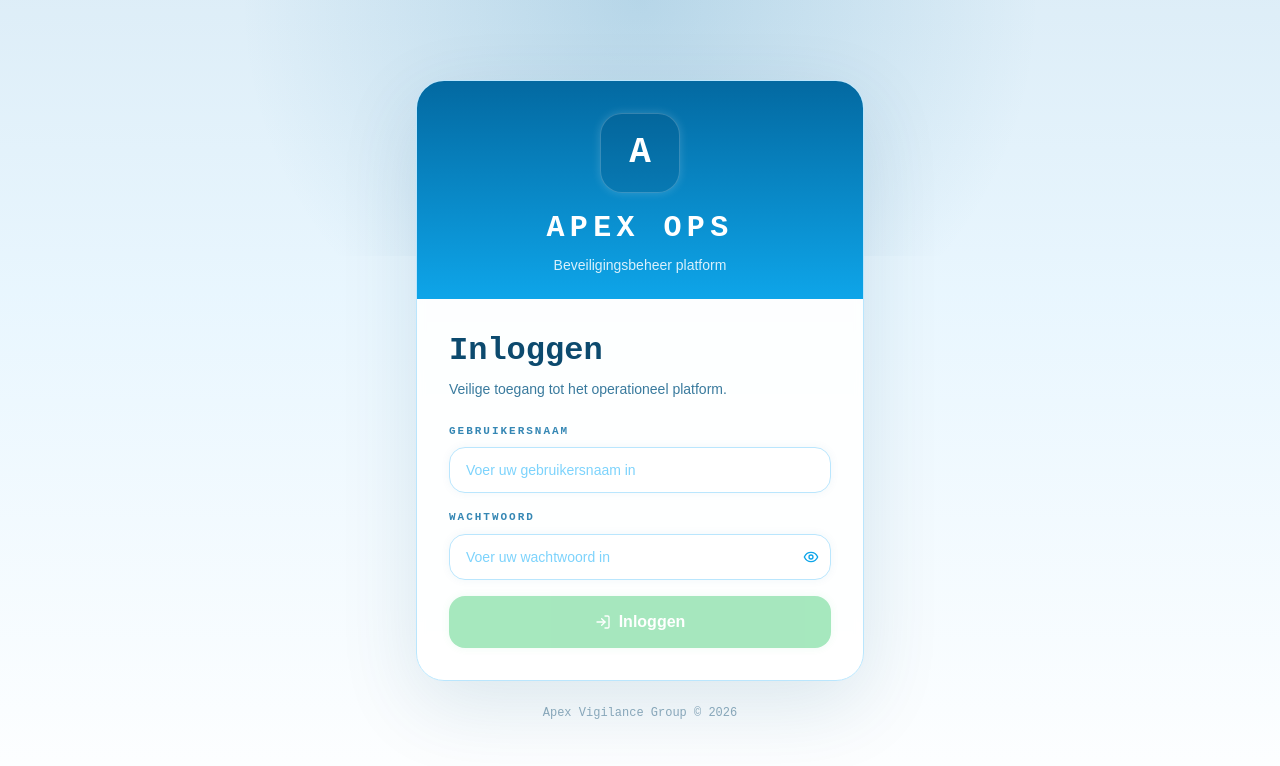
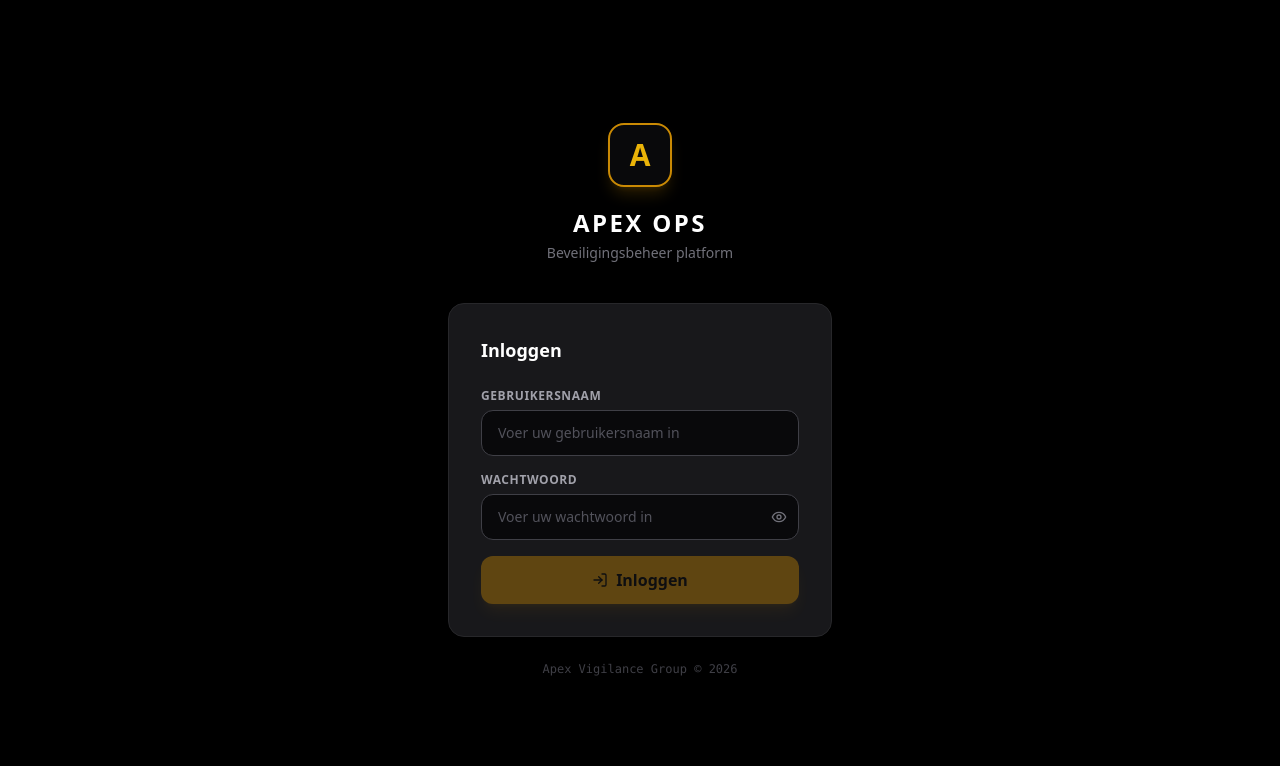
Before and after one commit to ApexVigilance/ApexVigilance, a React (Vite) app: page /#/login in a window 1280 px wide. Shown: the top 766 px of the page. Built offline with nearby package versions, Linux system fonts and the light colour scheme.

Commit message:
Revert "Apply login page exactly to UI UX Pro Max output"
This reverts commit e6a6554822dc15a894d01af4af0417a33a636f61.

```diff
--- a/src/modules/auth/LoginPage.tsx
+++ b/src/modules/auth/LoginPage.tsx
@@ -14,6 +14,7 @@ export const LoginPage: React.FC = () => {
   const [showPass, setShowPass] = useState(false);
   const [loading, setLoading] = useState(false);
 
+  // Already logged in — redirect
   React.useEffect(() => {
     if (isAuthenticated && user) {
       if (user.role === 'admin') navigate('/', { replace: true });
@@ -27,7 +28,7 @@ export const LoginPage: React.FC = () => {
     if (!username || !password) return;
     clearError();
     setLoading(true);
-    await new Promise(r => setTimeout(r, 400));
+    await new Promise(r => setTimeout(r, 400)); // small UX delay
     const ok = login(username, password);
     setLoading(false);
     if (ok) {
@@ -39,55 +40,56 @@ export const LoginPage: React.FC = () => {
   };
 
   return (
-    <div className="min-h-screen bg-[#F0F9FF] text-[#0C4A6E] flex flex-col items-center justify-center p-4 relative overflow-hidden font-['Fira_Sans',sans-serif]">
-      <div className="absolute inset-0 bg-[linear-gradient(180deg,rgba(3,105,161,0.08),rgba(14,165,233,0.03)_38%,rgba(255,255,255,0.92)_100%)] pointer-events-none" />
-      <div className="absolute top-0 left-0 right-0 h-64 bg-[radial-gradient(circle_at_top,rgba(3,105,161,0.18),transparent_58%)] pointer-events-none" />
+    <div className="min-h-screen bg-black flex flex-col items-center justify-center p-4 text-white relative overflow-hidden">
+      {/* Background glow */}
+      <div className="absolute top-0 right-0 w-[500px] h-[500px] bg-yellow-600/8 rounded-full blur-[120px] pointer-events-none" />
+      <div className="absolute bottom-0 left-0 w-[400px] h-[400px] bg-blue-600/8 rounded-full blur-[120px] pointer-events-none" />
 
-      <div className="relative z-10 w-full max-w-md">
-        <div className="rounded-[28px] border border-sky-200 bg-white/90 shadow-[0_24px_80px_rgba(12,74,110,0.12)] backdrop-blur-sm overflow-hidden">
-          <div className="px-8 pt-8 pb-6 bg-[linear-gradient(180deg,#0369A1_0%,#0EA5E9_100%)] text-white text-center">
-            <div className="mx-auto mb-5 flex h-20 w-20 items-center justify-center rounded-[22px] border border-white/20 bg-slate-950/10 shadow-[0_0_10px_rgba(255,255,255,0.18)]">
+      <div className="relative z-10 w-full max-w-sm">
+        {/* Logo */}
+        <div className="flex flex-col items-center mb-10">
           {brandLogoBase64 ? (
-                <img src={brandLogoBase64} alt="Logo" className="h-14 object-contain" />
+            <img src={brandLogoBase64} alt="Logo" className="h-20 object-contain mb-5" />
           ) : (
-                <span className="text-4xl font-semibold font-['Fira_Code',monospace] text-white">A</span>
+            <div className="w-16 h-16 bg-zinc-950 border-2 border-yellow-600 rounded-2xl flex items-center justify-center mb-5 shadow-lg shadow-yellow-600/20">
+              <span className="text-3xl font-black text-yellow-500">A</span>
+            </div>
           )}
-            </div>
-            <h1 className="text-[30px] leading-none tracking-[0.18em] uppercase font-semibold font-['Fira_Code',monospace]">Apex Ops</h1>
-            <p className="mt-3 text-sm text-sky-50/90">Beveiligingsbeheer platform</p>
+          <h1 className="text-2xl font-black uppercase tracking-widest text-white">Apex Ops</h1>
+          <p className="text-zinc-500 text-sm mt-1">Beveiligingsbeheer platform</p>
         </div>
 
-          <div className="px-8 py-8">
-            <h2 className="text-[32px] font-semibold leading-tight font-['Fira_Code',monospace] text-[#0C4A6E] mb-2">Inloggen</h2>
-            <p className="text-sm text-sky-800/80 mb-6">Veilige toegang tot het operationeel platform.</p>
+        {/* Form */}
+        <div className="bg-zinc-900 border border-zinc-800 rounded-2xl p-8 shadow-2xl">
+          <h2 className="text-lg font-black text-white mb-6">Inloggen</h2>
 
           <form onSubmit={handleSubmit} className="space-y-4">
+            {/* Error */}
             {loginError && (
-                <div className="rounded-xl border border-rose-200 bg-rose-50 px-4 py-3 flex items-center gap-2 text-sm text-rose-700">
+              <div className="bg-red-900/20 border border-red-800 rounded-lg px-4 py-3 flex items-center gap-2 text-sm text-red-400">
                 <AlertCircle className="w-4 h-4 flex-shrink-0" />
                 {loginError}
               </div>
             )}
 
+            {/* Username */}
             <div>
-                <label className="block text-[11px] font-semibold uppercase tracking-[0.18em] text-sky-700/80 mb-2 font-['Fira_Code',monospace]">
+              <label className="block text-xs font-bold text-zinc-400 uppercase tracking-wider mb-1.5">
                 Gebruikersnaam
               </label>
               <input
                 type="text"
                 autoComplete="username"
                 value={username}
-                  onChange={e => {
-                    setUsername(e.target.value);
-                    clearError();
-                  }}
+                onChange={e => { setUsername(e.target.value); clearError(); }}
                 placeholder="Voer uw gebruikersnaam in"
-                  className="w-full rounded-2xl border border-sky-200 bg-white px-4 py-3 text-[#0C4A6E] text-sm shadow-[0_0_10px_rgba(3,105,161,0.06)] outline-none transition-all placeholder:text-sky-300 focus:border-[#0EA5E9] focus:ring-2 focus:ring-sky-200"
+                className="w-full bg-zinc-950 border border-zinc-700 rounded-xl px-4 py-3 text-white text-sm focus:border-yellow-600 focus:ring-1 focus:ring-yellow-600/30 outline-none transition-all placeholder:text-zinc-600"
               />
             </div>
 
+            {/* Password */}
             <div>
-                <label className="block text-[11px] font-semibold uppercase tracking-[0.18em] text-sky-700/80 mb-2 font-['Fira_Code',monospace]">
+              <label className="block text-xs font-bold text-zinc-400 uppercase tracking-wider mb-1.5">
                 Wachtwoord
               </label>
               <div className="relative">
@@ -95,40 +97,35 @@ export const LoginPage: React.FC = () => {
                   type={showPass ? 'text' : 'password'}
                   autoComplete="current-password"
                   value={password}
-                    onChange={e => {
-                      setPassword(e.target.value);
-                      clearError();
-                    }}
+                  onChange={e => { setPassword(e.target.value); clearError(); }}
                   placeholder="Voer uw wachtwoord in"
-                    className="w-full rounded-2xl border border-sky-200 bg-white px-4 py-3 pr-11 text-[#0C4A6E] text-sm shadow-[0_0_10px_rgba(3,105,161,0.06)] outline-none transition-all placeholder:text-sky-300 focus:border-[#0EA5E9] focus:ring-2 focus:ring-sky-200"
+                  className="w-full bg-zinc-950 border border-zinc-700 rounded-xl px-4 py-3 pr-11 text-white text-sm focus:border-yellow-600 focus:ring-1 focus:ring-yellow-600/30 outline-none transition-all placeholder:text-zinc-600"
                 />
-                  <button
-                    type="button"
-                    onClick={() => setShowPass(!showPass)}
-                    className="absolute right-3 top-1/2 -translate-y-1/2 text-sky-500 hover:text-sky-700 transition-colors cursor-pointer"
-                  >
+                <button type="button" onClick={() => setShowPass(!showPass)}
+                  className="absolute right-3 top-1/2 -translate-y-1/2 text-zinc-500 hover:text-zinc-300 transition-colors">
                   {showPass ? <EyeOff className="w-4 h-4" /> : <Eye className="w-4 h-4" />}
                 </button>
               </div>
             </div>
 
+            {/* Submit */}
             <button
               type="submit"
               disabled={!username || !password || loading}
-                className="w-full rounded-2xl bg-[#22C55E] hover:bg-[#16A34A] disabled:opacity-40 disabled:cursor-not-allowed text-white font-semibold py-3.5 transition-all flex items-center justify-center gap-2 cursor-pointer shadow-[0_0_10px_rgba(34,197,94,0.18)]"
+              className="w-full bg-yellow-600 hover:bg-yellow-500 disabled:opacity-40 disabled:cursor-not-allowed text-black font-black py-3 rounded-xl transition-all flex items-center justify-center gap-2 mt-2 shadow-lg shadow-yellow-600/20"
             >
               {loading ? (
-                  <span className="w-4 h-4 border-2 border-white/30 border-t-white rounded-full animate-spin" />
+                <span className="w-4 h-4 border-2 border-black/30 border-t-black rounded-full animate-spin" />
               ) : (
                 <LogIn className="w-4 h-4" />
               )}
               {loading ? 'Bezig...' : 'Inloggen'}
             </button>
           </form>
-          </div>
+
         </div>
 
-        <div className="mt-6 text-center text-[#0C4A6E]/45 text-xs font-['Fira_Code',monospace]">
+        <div className="mt-6 text-center text-zinc-700 text-xs font-mono">
           Apex Vigilance Group &copy; {new Date().getFullYear()}
         </div>
       </div>
```
Lines whose indentation alone changed are shown as unchanged.
